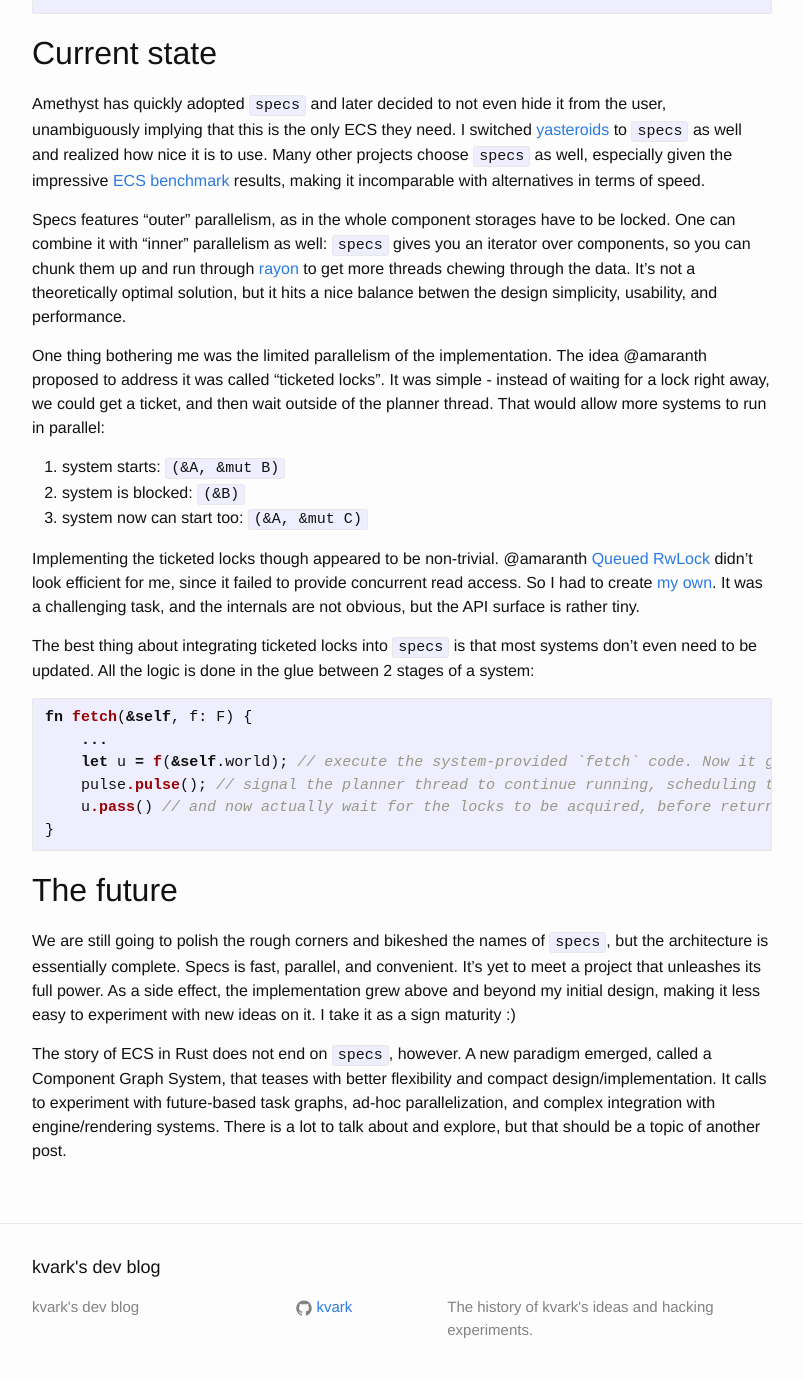
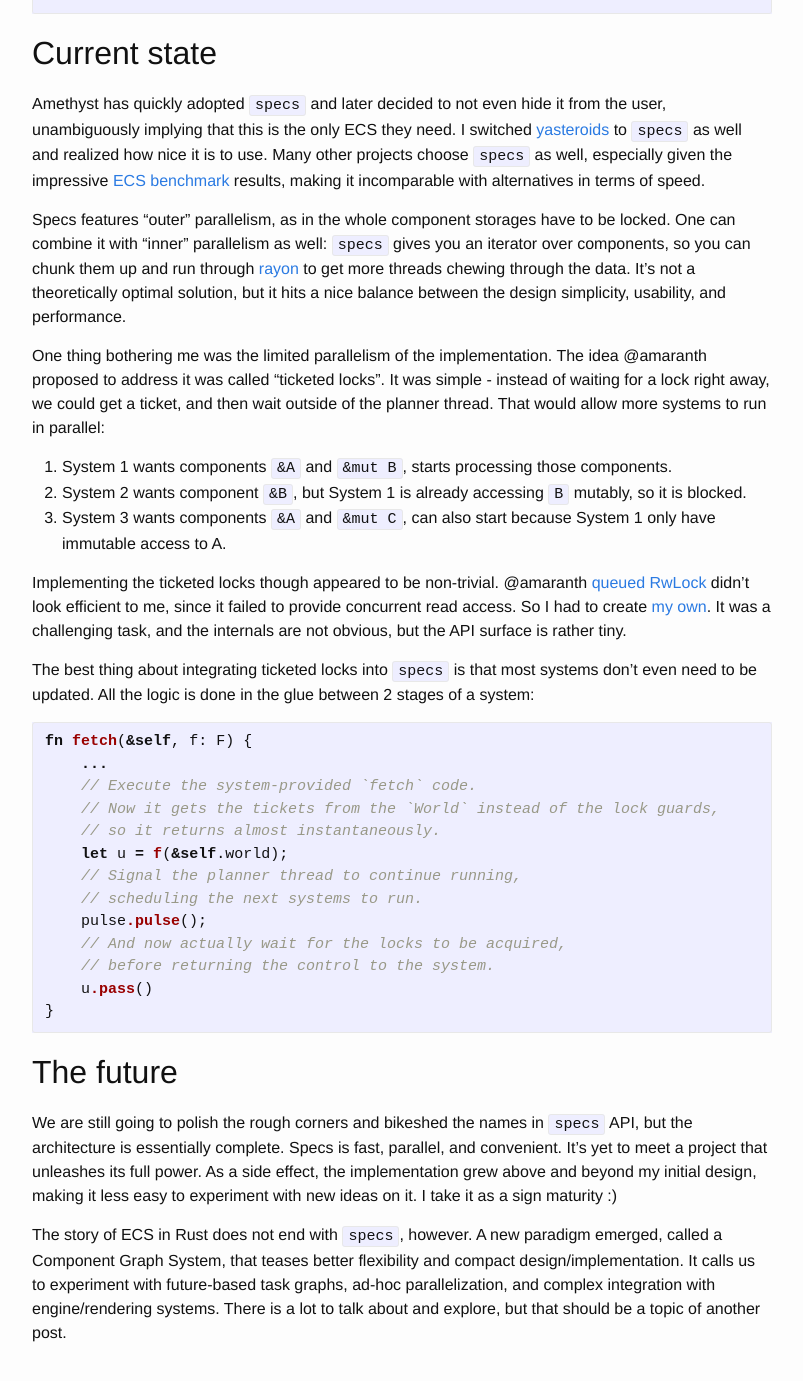
Before and after one commit to kvark/kvark.github.io, a Jekyll site: the page built from _posts/2017-03-08-specs.markdown, in a window 1280 px wide and 1400 px high, scrolled down 2073 px. Shown: the top 1381 px of the window, without its empty margins (238-1041 px from the left). Built offline with Jekyll 4.4.1, drawn with Linux system fonts in a browser that asks for light colours; some of the changed text lies outside the part shown.

Commit message:
Fixes to `specs` noted by @Aceeri

````diff
--- a/_posts/2017-03-08-specs.markdown
+++ b/_posts/2017-03-08-specs.markdown
@@ -49,9 +49,9 @@ I was thinking about this tentatively over some time, until a [discussion on Ame
 
 Another important key stone was the realization that a storage can just be wrapped into `RwLock` in order for multiple systems to use it for processing. The world could just store a map of type -> storage for access by the systems. The implementation had a few quirks, but the design puzzle pieces started to fit together nicely...
 
-Locking the storages in random order posed a deadlock hazard, so I figured, at least for the short term, that the locking step should be sequential. That was quite a restricting factor in achieving the true parallelism, but we still got some! And by "we" I mean me and @cherratt, who joined early and did a number of major improvements, including [pulse](https://github.com/slide-rs/pulse)-based signaling, efficient bit sets, and the "join" syntax of selecting the components for system to process.
+Locking the storages in random order posed a deadlock hazard, so I figured, at least for the short term, that the locking step should be sequential. That was quite a restricting factor in achieving the true parallelism, but we still got some! And by "we" I mean me and @cherratt, who joined early and did a number of major improvements, including [pulse](https://github.com/slide-rs/pulse)-based signaling, efficient bit sets, and the "join" syntax of selecting the components for a system to process.
 
-In April 2016 [specs](https://github.com/slide-rs/specs) was born. It quickly gained traction and praise of the community. So quickly that it made me feel sad about [gfx-rs](https://github.com/gfx-rs/gfx), which took orders of magnitude more effort and not received nearly as much approval. In `specs`, your system has 2 stages of execution - component fetches and processing:
+In April 2016 [specs](https://github.com/slide-rs/specs) was born. It quickly gained traction and praise of the community. So quickly that it made me feel sad about [gfx-rs](https://github.com/gfx-rs/gfx), which took orders of magnitude more effort and received not nearly as much approval. In `specs`, your system has 2 stages of execution - component fetches and processing:
 
 ```rust
 fn run(&self, arg: specs::RunArg, time: Delta) { // that's how a custom system processing is implemented
@@ -71,29 +71,36 @@ fn run(&self, arg: specs::RunArg, time: Delta) { // that's how a custom system p
 
 Amethyst has quickly adopted `specs` and later decided to not even hide it from the user, unambiguously implying that this is the only ECS they need. I switched [yasteroids](https://github.com/kvark/yasteroids) to `specs` as well and realized how nice it is to use. Many other projects choose `specs` as well, especially given the impressive [ECS benchmark](https://github.com/lschmierer/ecs_bench) results, making it incomparable with alternatives in terms of speed.
 
-Specs features "outer" parallelism, as in the whole component storages have to be locked. One can combine it with "inner" parallelism as well: `specs` gives you an iterator over components, so you can chunk them up and run through [rayon](https://github.com/nikomatsakis/rayon) to get more threads chewing through the data. It's not a theoretically optimal solution, but it hits a nice balance betwen the design simplicity, usability, and performance.
+Specs features "outer" parallelism, as in the whole component storages have to be locked. One can combine it with "inner" parallelism as well: `specs` gives you an iterator over components, so you can chunk them up and run through [rayon](https://github.com/nikomatsakis/rayon) to get more threads chewing through the data. It's not a theoretically optimal solution, but it hits a nice balance between the design simplicity, usability, and performance.
 
 One thing bothering me was the limited parallelism of the implementation. The idea @amaranth proposed to address it was called "ticketed locks". It was simple - instead of waiting for a lock right away, we could get a ticket, and then wait outside of the planner thread. That would allow more systems to run in parallel:
 
-  1. system starts: `(&A, &mut B)`
-  2. system is blocked: `(&B)`
-  3. system now can start too: `(&A, &mut C)`
+  1. System 1 wants components `&A` and `&mut B`, starts processing those components.
+  2. System 2 wants component `&B`, but System 1 is already accessing `B` mutably, so it is blocked.
+  3. System 3 wants components `&A` and `&mut C`, can also start because System 1 only have immutable access to A.
 
-Implementing the ticketed locks though appeared to be non-trivial. @amaranth [Queued RwLock](https://github.com/amaranth/queuedrwlock) didn't look efficient for me, since it failed to provide concurrent read access. So I had to create [my own](https://github.com/kvark/ticketed_lock). It was a challenging task, and the internals are not obvious, but the API surface is rather tiny.
+Implementing the ticketed locks though appeared to be non-trivial. @amaranth [queued RwLock](https://github.com/amaranth/queuedrwlock) didn't look efficient to me, since it failed to provide concurrent read access. So I had to create [my own](https://github.com/kvark/ticketed_lock). It was a challenging task, and the internals are not obvious, but the API surface is rather tiny.
 
 The best thing about integrating ticketed locks into `specs` is that most systems don't even need to be updated. All the logic is done in the glue between 2 stages of a system:
 
 ```rust
 fn fetch(&self, f: F) {
     ...
-    let u = f(&self.world); // execute the system-provided `fetch` code. Now it gets the tickets from the `World` instead of the lock guards, so it returns almost instanteniously.
-    pulse.pulse(); // signal the planner thread to continue running, scheduling the next systems to run
-    u.pass() // and now actually wait for the locks to be acquired, before returning the control to the system
+    // Execute the system-provided `fetch` code.
+    // Now it gets the tickets from the `World` instead of the lock guards,
+    // so it returns almost instantaneously.
+    let u = f(&self.world);
+    // Signal the planner thread to continue running,
+    // scheduling the next systems to run.
+    pulse.pulse();
+    // And now actually wait for the locks to be acquired,
+    // before returning the control to the system.
+    u.pass()
 }
 ```
 
 ## The future
 
-We are still going to polish the rough corners and bikeshed the names of `specs`, but the architecture is essentially complete. Specs is fast, parallel, and convenient. It's yet to meet a project that unleashes its full power. As a side effect, the implementation grew above and beyond my initial design, making it less easy to experiment with new ideas on it. I take it as a sign maturity :)
+We are still going to polish the rough corners and bikeshed the names in `specs` API, but the architecture is essentially complete. Specs is fast, parallel, and convenient. It's yet to meet a project that unleashes its full power. As a side effect, the implementation grew above and beyond my initial design, making it less easy to experiment with new ideas on it. I take it as a sign maturity :)
 
-The story of ECS in Rust does not end on `specs`, however. A new paradigm emerged, called a Component Graph System, that teases with better flexibility and compact design/implementation. It calls to experiment with future-based task graphs, ad-hoc parallelization, and complex integration with engine/rendering systems. There is a lot to talk about and explore, but that should be a topic of another post.
+The story of ECS in Rust does not end with `specs`, however. A new paradigm emerged, called a Component Graph System, that teases better flexibility and compact design/implementation. It calls us to experiment with future-based task graphs, ad-hoc parallelization, and complex integration with engine/rendering systems. There is a lot to talk about and explore, but that should be a topic of another post.
````
